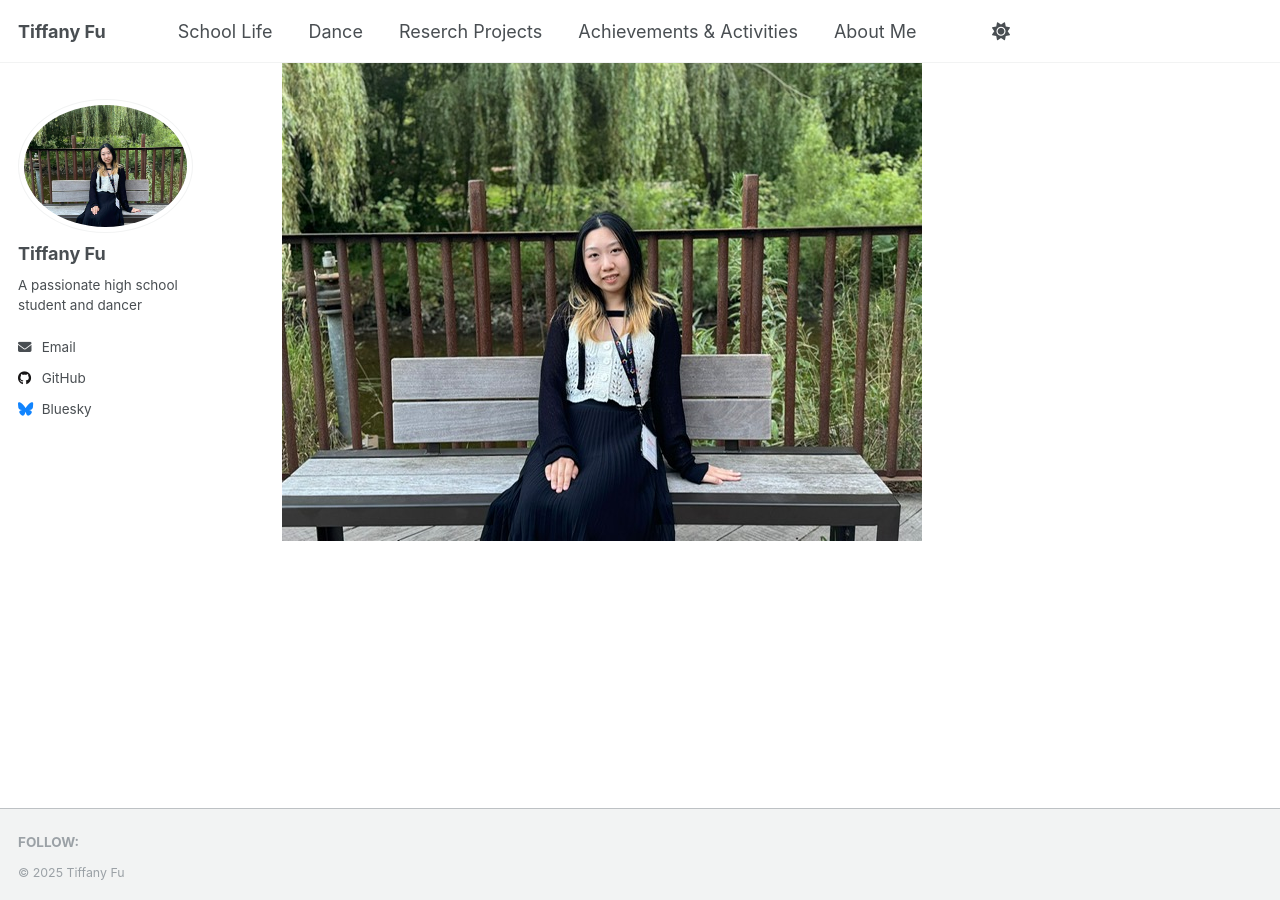
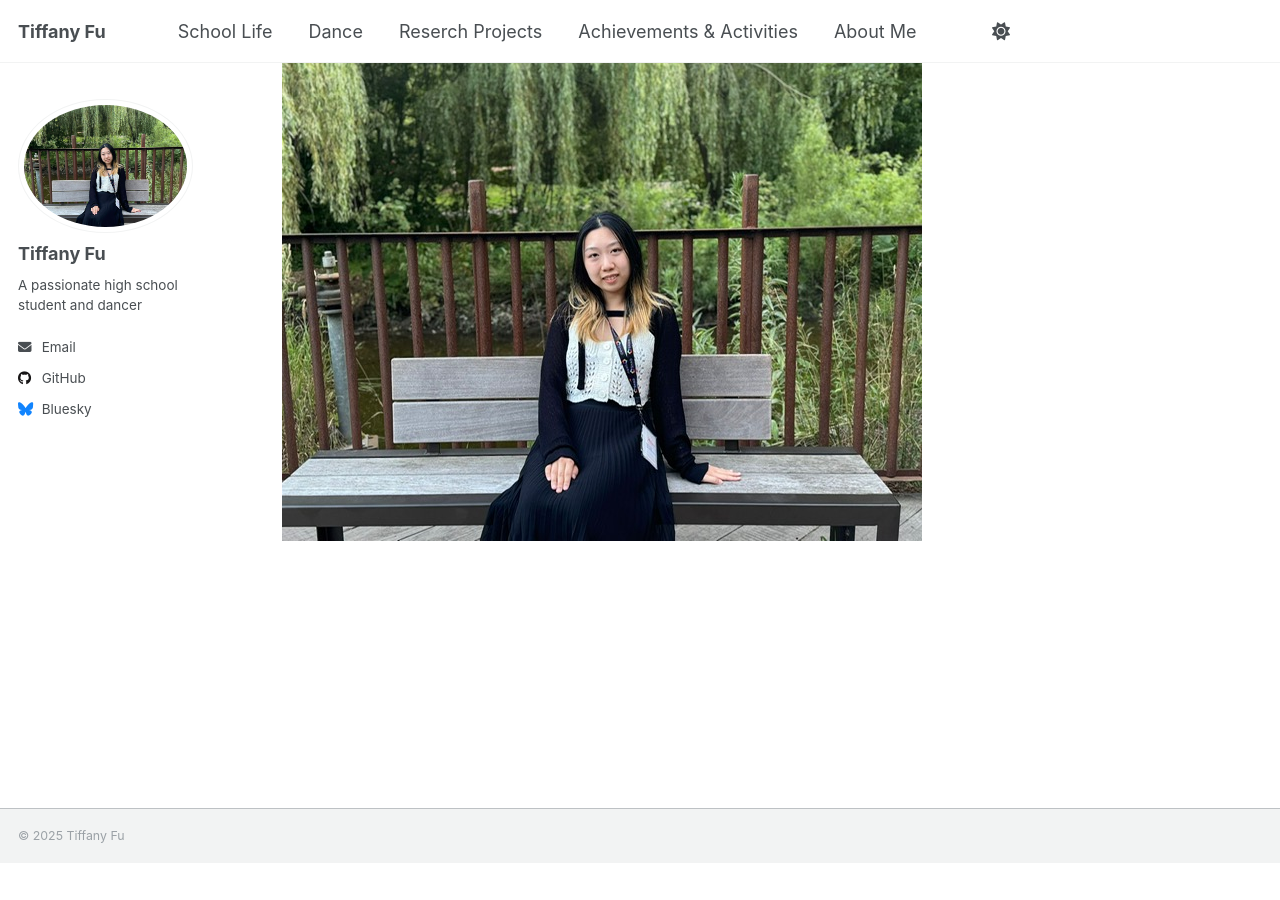
Before and after one commit to TiffanyJTFu/TiffanyTestWeb, a Jekyll site: the page built from _pages/about.md, in a window 1280 px wide and 900 px high, scrolled down 5617 px. Built offline with Jekyll 4.4.1, drawn with Linux system fonts in a browser that asks for light colours; a script that is not in the unit is left out; after the commit the page ends 6480 px from its top, so only the background shows below that.

Commit message:
Remove social media follow links from footer
Removed social media follow section from footer.

```diff
--- a/_includes/footer.html
+++ b/_includes/footer.html
@@ -1,19 +1,5 @@
 {% include base_path %}
 
-{% if site.author.github or site.author.bitbucket or site.atom_feed.hide != true %}
-<div class="page__footer-follow">
-  <ul class="social-icons">
-    {% if site.data.ui-text[site.locale].follow_label %}
-      <li><strong>{{ site.data.ui-text[site.locale].follow_label }}</strong></li>
-    {% endif %}
-
-    {% if site.author.bitbucket %}
-      <li><a href="http://bitbucket.org/{{ site.author.bitbucket }}"><i class="fab fa-bitbucket" aria-hidden="true"></i> Bitbucket</a></li>
-    {% endif %}
-
-  </ul>
-</div>
-{% endif %}
 
 <div class="page__footer-copyright">
   &copy; {{ site.time | date: '%Y' }} {{ site.name | default: site.title }}
```
